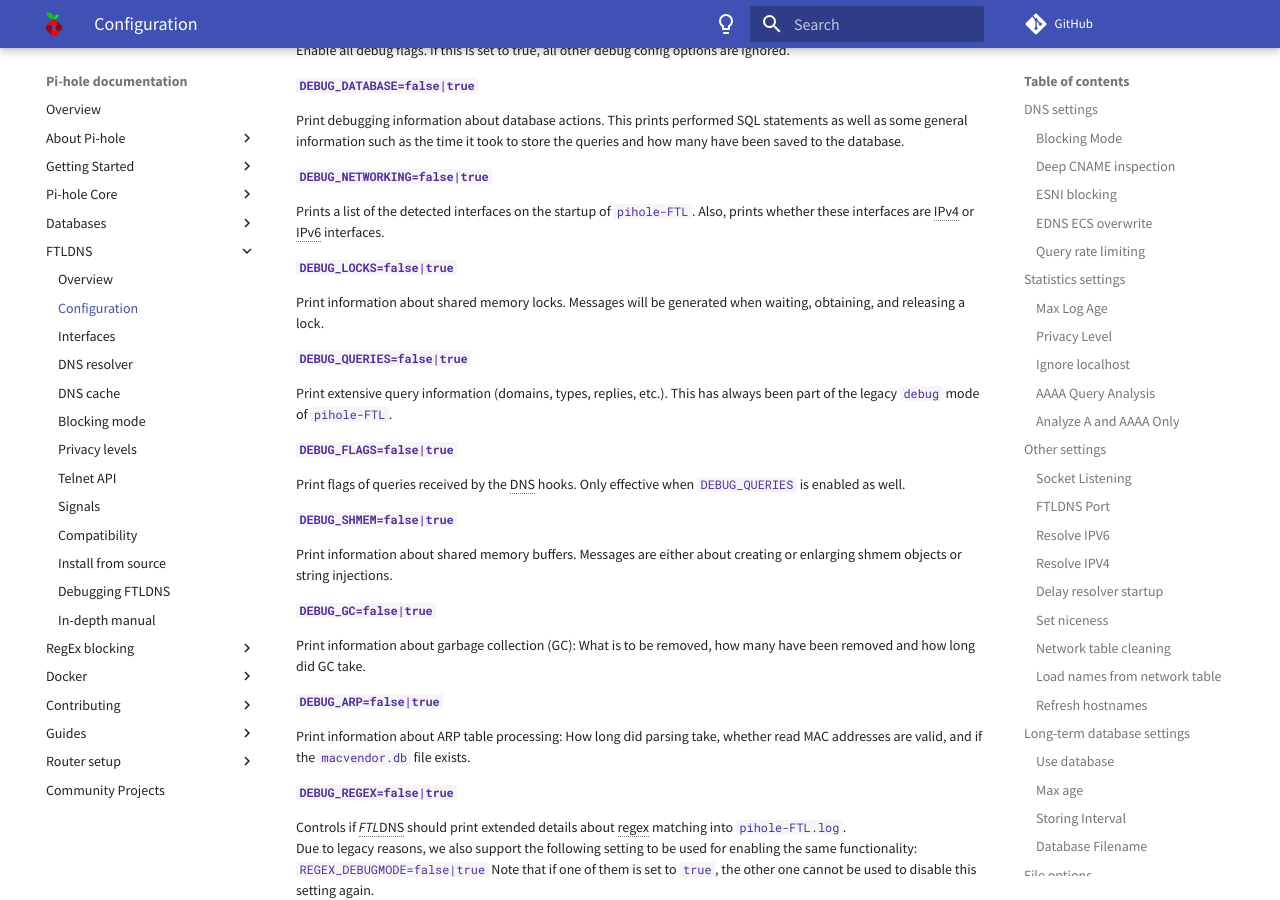
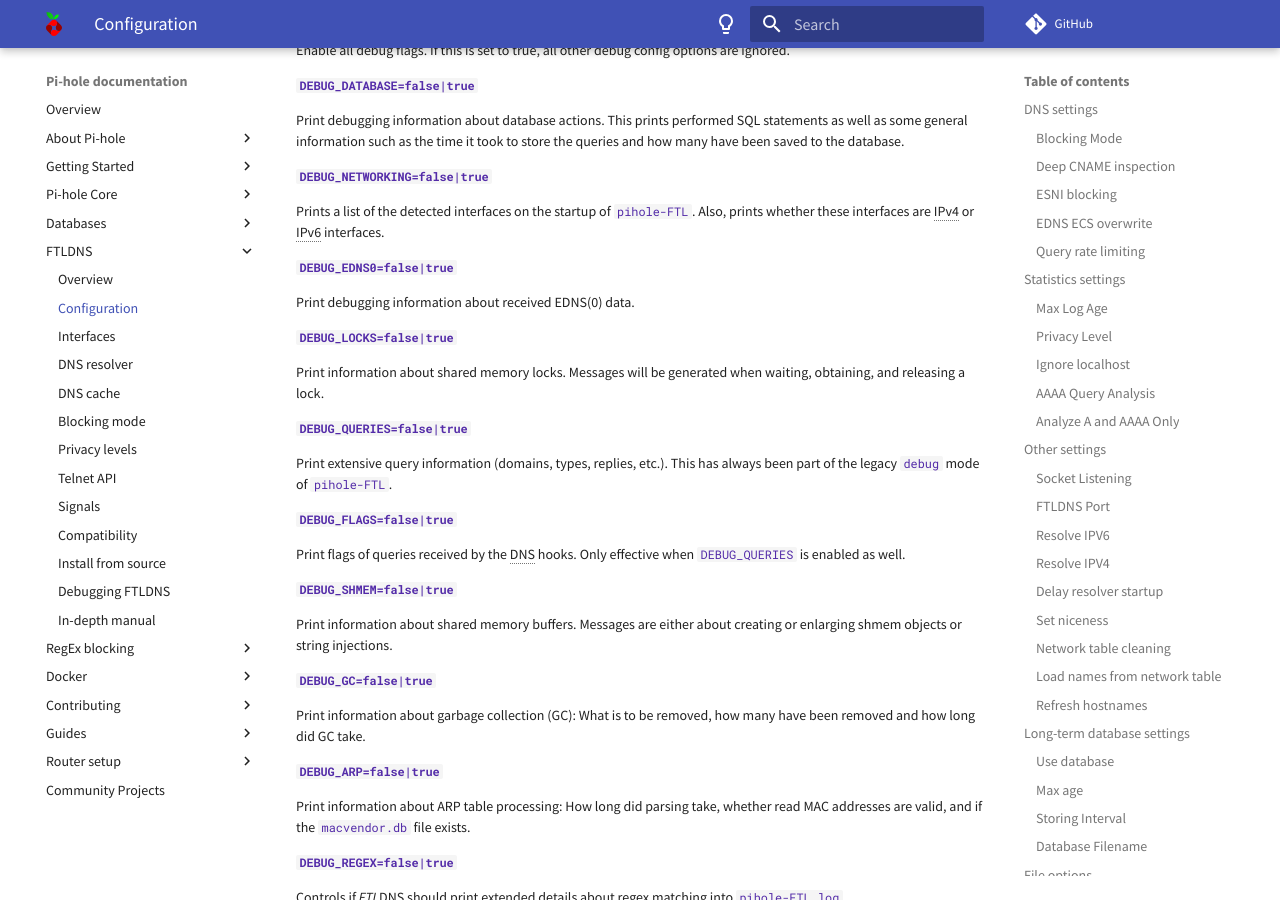
Before and after one commit to pi-hole/docs, an MkDocs documentation site: the page built from docs/ftldns/configfile.md, in a window 1280 px wide and 900 px high, scrolled down 3974 px. Built offline with MkDocs 1.6.1 and Material for MkDocs 9.7.7, drawn with Linux system fonts in a browser that asks for light colours; comment, search, counter and statistics services are not loaded.

Commit message:
Add EDNSO debug info
Signed-off-by: yubiuser <ckoenig@posteo.de>

Re-add DEBUG_NETWORKING

Signed-off-by: yubiuser <ckoenig@posteo.de>

Arrghh...

Signed-off-by: yubiuser <ckoenig@posteo.de>

```diff
--- a/docs/ftldns/configfile.md
+++ b/docs/ftldns/configfile.md
@@ -201,6 +201,10 @@ Print debugging information about database actions. This prints performed SQL st
 
 Prints a list of the detected interfaces on the startup of `pihole-FTL`. Also, prints whether these interfaces are IPv4 or IPv6 interfaces.
 
+#### `DEBUG_EDNS0=false|true` {#debug_edns0 data-toc-label='EDNS0'}
+
+Print debugging information about received EDNS(0) data.
+
 #### `DEBUG_LOCKS=false|true` {#debug_locks data-toc-label='Locks'}
 
 Print information about shared memory locks. Messages will be generated when waiting, obtaining, and releasing a lock.
```
